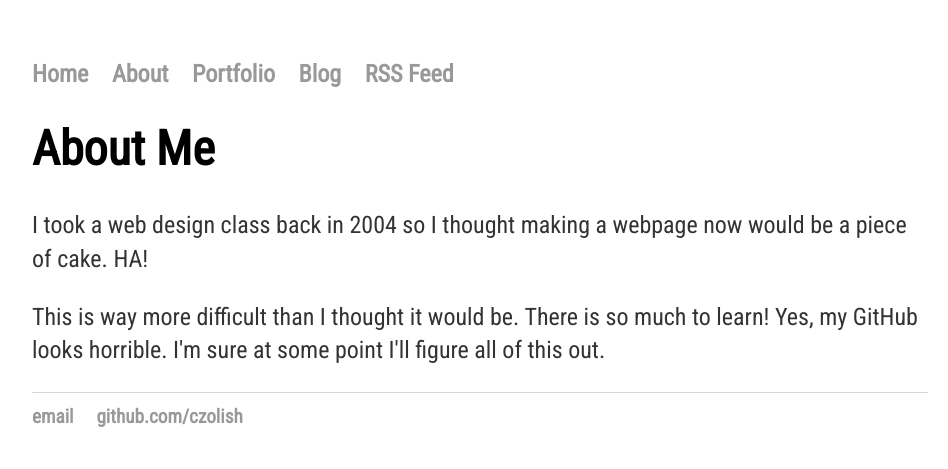
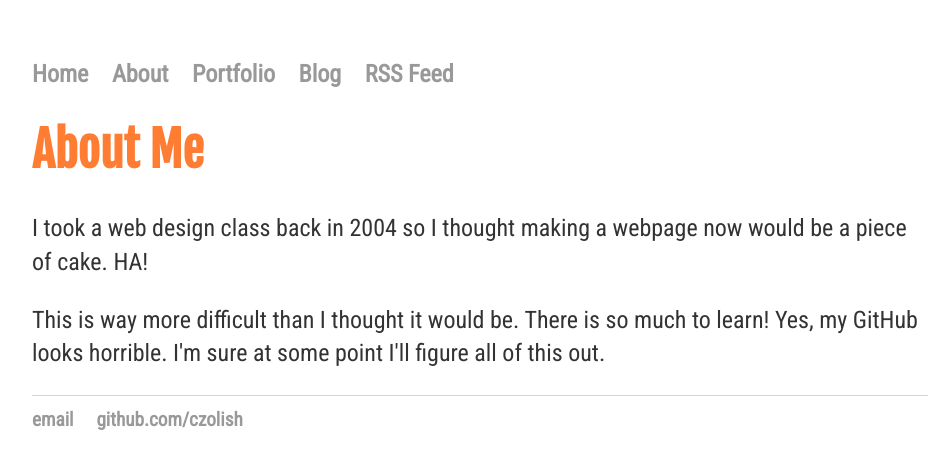
Before and after one commit to czolish/czolish.github.io, a Jekyll site: the page built from about/index.html, in a window 1280 px wide. Shown: the top 469 px of the page, without its empty margins (160-1108 px from the left). Built offline with Jekyll 4.4.1, drawn with Linux system fonts in a browser that asks for light colours; some web fonts are replaced; comment, search, counter and statistics services are not loaded.

Commit message:
Update index.html

```diff
--- a/about/index.html
+++ b/about/index.html
@@ -3,7 +3,7 @@
 title: About
 ---
 <div class="blurb">
-	<h1>About Me</h1>
+	<h1 class="page-title">About Me</h1>
 	<p>I took a web design class back in 2004 so I thought making a webpage now would be a piece of cake. HA!</p>
 	<p>This is way more difficult than I thought it would be. There is so much to learn! Yes, my GitHub looks horrible.
 		I'm sure at some point I'll figure all of this out.</p>
```
